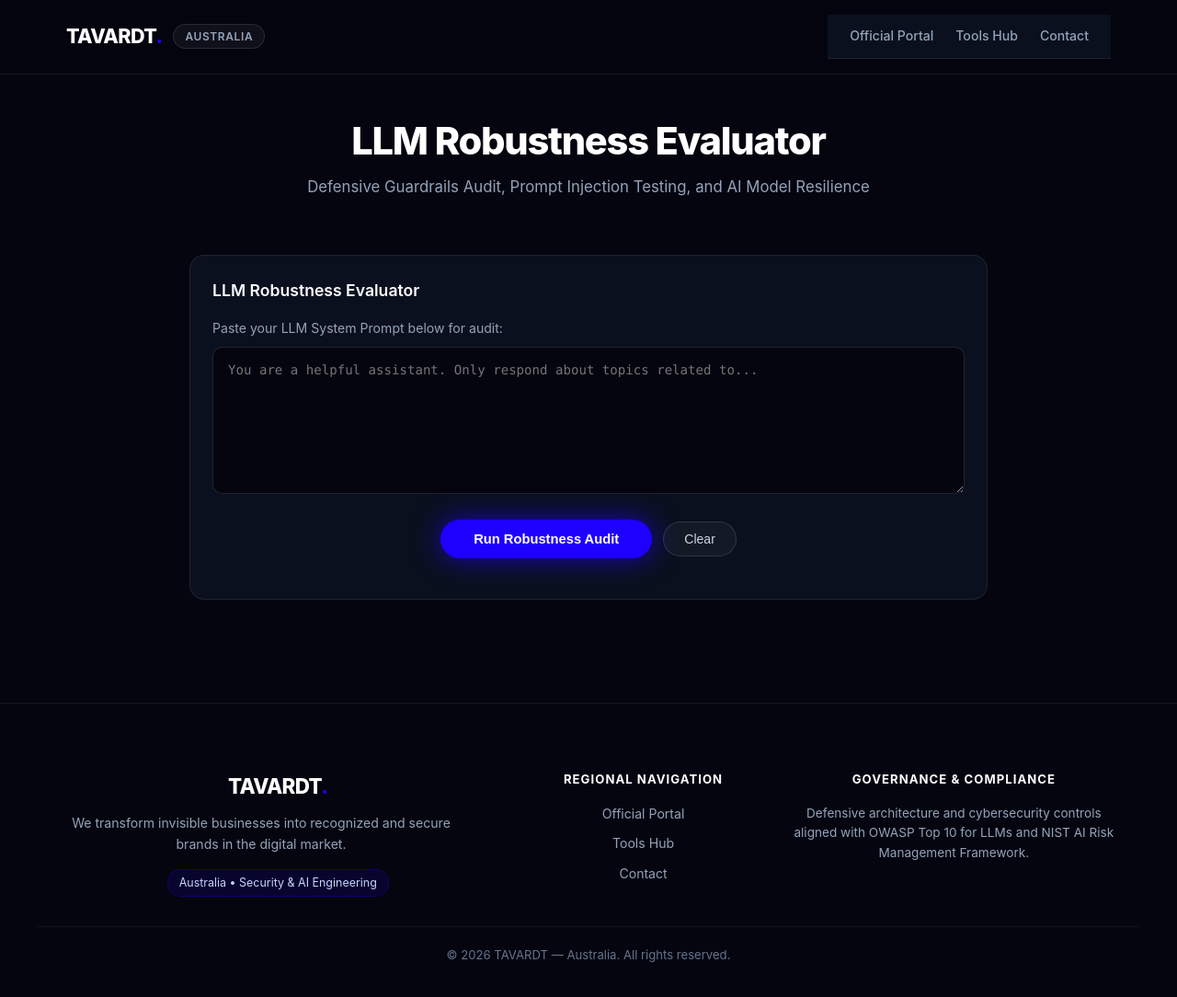
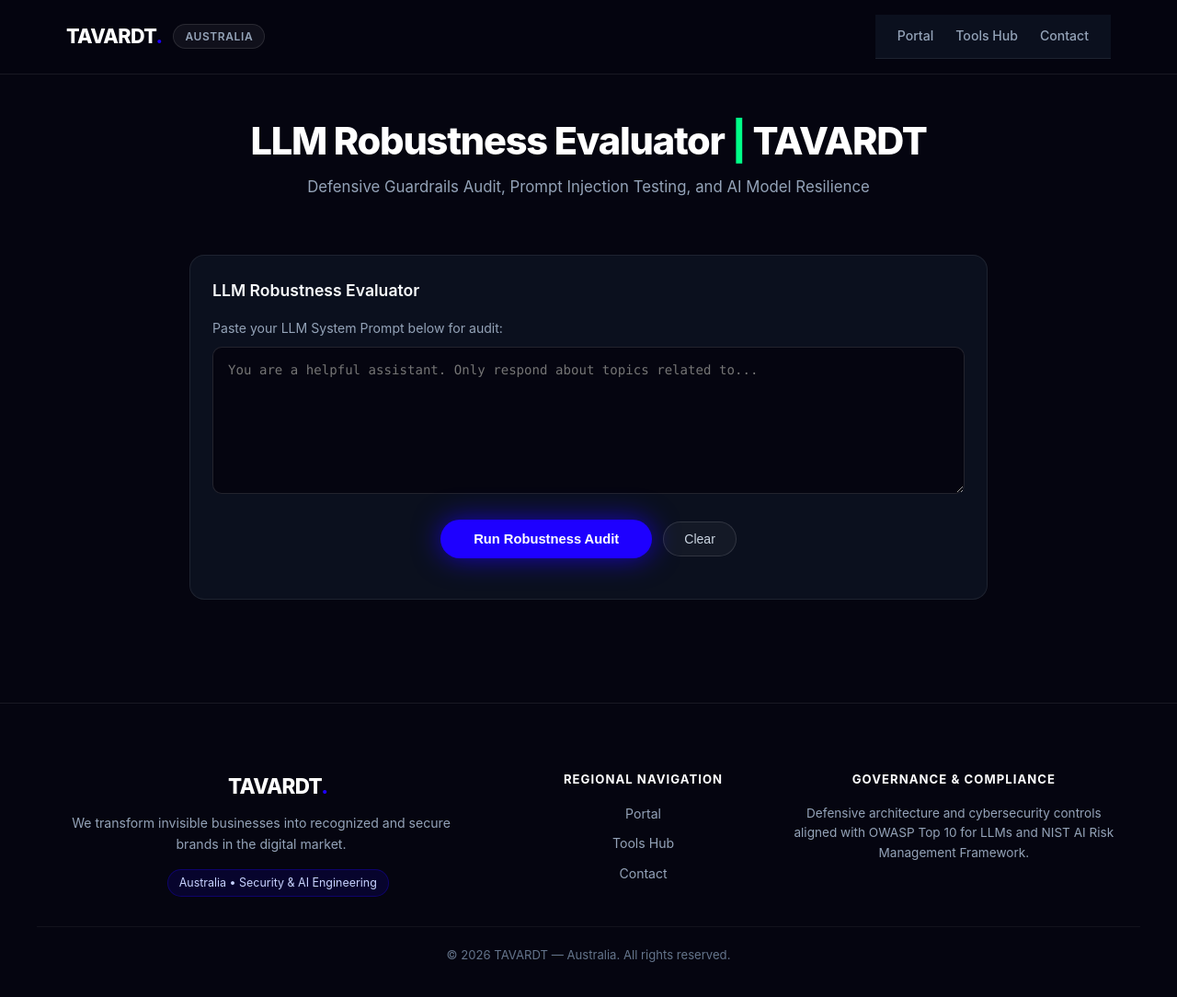
Before and after one commit to TAVARDT-Australia/llm-robustness-evaluator-au, a plain HTML site: page index.html in a window 1280 px wide. Shown: the whole page at 92% size. Drawn offline with Linux system fonts and the light colour scheme.

Commit message:
feat: host assets locally (zero VPS bandwidth) & sanitize portal navigation links

```diff
--- a/index.html
+++ b/index.html
@@ -5,8 +5,8 @@
   <meta name="viewport" content="width=device-width, initial-scale=1.0">
   <title>LLM Robustness Evaluator & Guardrails Stress Tester | TAVARDT Australia</title>
   <meta name="description" content="Interactive web tool and CLI for developers auditing LLM guardrail robustness against injection vectors, system prompt leakage, and structural attacks. Resilience Score 0-100 + defensive blueprint.">
-  <link rel="icon" type="image/x-icon" href="https://ag.tavardt.com/favicon.ico">
-  <link rel="shortcut icon" href="https://ag.tavardt.com/favicon.ico">
+  <link rel="icon" type="image/x-icon" href="./favicon.ico">
+  <link rel="shortcut icon" href="./favicon.ico">
   <link rel="canonical" href="https://tavardt-australia.github.io/llm-robustness-evaluator-au/">
   <meta name="robots" content="index, follow">
   <meta property="og:type" content="website">
@@ -14,7 +14,7 @@
   <meta property="og:title" content="LLM Robustness Evaluator & Guardrails Stress Tester | TAVARDT Australia">
   <meta property="og:description" content="Interactive web tool and CLI for developers auditing LLM guardrail robustness against injection vectors, system prompt leakage, and structural attacks. Resilience Score 0-100 + defensive blueprint.">
   <meta property="og:url" content="https://tavardt-australia.github.io/llm-robustness-evaluator-au/">
-  <meta property="og:image" content="https://ag.tavardt.com/og-image.jpg">
+  <meta property="og:image" content="https://tavardt-australia.github.io/llm-robustness-evaluator-au/og-image.jpg">
   <meta property="og:image:width" content="1200">
   <meta property="og:image:height" content="630">
   <meta property="og:image:alt" content="TAVARDT Australia">
@@ -22,7 +22,7 @@
   <meta name="twitter:card" content="summary_large_image">
   <meta name="twitter:title" content="LLM Robustness Evaluator & Guardrails Stress Tester | TAVARDT Australia">
   <meta name="twitter:description" content="Interactive web tool and CLI for developers auditing LLM guardrail robustness against injection vectors, system prompt leakage, and structural attacks. Resilience Score 0-100 + defensive blueprint.">
-  <meta name="twitter:image" content="https://ag.tavardt.com/og-image.jpg">
+  <meta name="twitter:image" content="https://tavardt-australia.github.io/llm-robustness-evaluator-au/og-image.jpg">
   <script type="application/ld+json">
 {
   "@context": "https://schema.org",
@@ -47,7 +47,7 @@
         "url": "https://ag.tavardt.com/au/",
         "logo": {
           "@type": "ImageObject",
-          "url": "https://ag.tavardt.com/favicon.ico"
+          "url": "https://tavardt-australia.github.io/llm-robustness-evaluator-au/favicon.ico"
         }
       }
     },
@@ -492,7 +492,7 @@ textarea:focus, input[type="text"]:focus {
       <span class="tavardt-badge-jurisdiction">Australia</span>
     </a>
     <nav class="tavardt-nav">
-      <a href="https://ag.tavardt.com/au/" class="tavardt-nav-link" target="_blank" rel="noopener">Official Portal</a>
+      <a href="https://ag.tavardt.com/au/" class="tavardt-nav-link" target="_blank" rel="noopener">Portal</a>
       <a href="https://tools.tavardt.com/au/" class="tavardt-nav-link" target="_blank" rel="noopener">Tools Hub</a>
       <a href="https://ag.tavardt.com/au/contact/" class="tavardt-nav-link" target="_blank" rel="noopener">Contact</a>
     </nav>
@@ -500,7 +500,7 @@ textarea:focus, input[type="text"]:focus {
 </header>
 
 <section class="hero">
-  <h1>LLM Robustness Evaluator</h1>
+  <h1>LLM Robustness Evaluator <span>|</span> TAVARDT</h1>
   <p>Defensive Guardrails Audit, Prompt Injection Testing, and AI Model Resilience</p>
 </section>
 
@@ -564,7 +564,7 @@ textarea:focus, input[type="text"]:focus {
     <div class="tavardt-footer-col">
       <div class="tavardt-footer-heading">Regional Navigation</div>
       <ul class="tavardt-footer-links">
-        <li><a href="https://ag.tavardt.com/au/" target="_blank" rel="noopener">Official Portal</a></li>
+        <li><a href="https://ag.tavardt.com/au/" target="_blank" rel="noopener">Portal</a></li>
         <li><a href="https://tools.tavardt.com/au/" target="_blank" rel="noopener">Tools Hub</a></li>
         <li><a href="https://ag.tavardt.com/au/contact/" target="_blank" rel="noopener">Contact</a></li>
       </ul>
```
